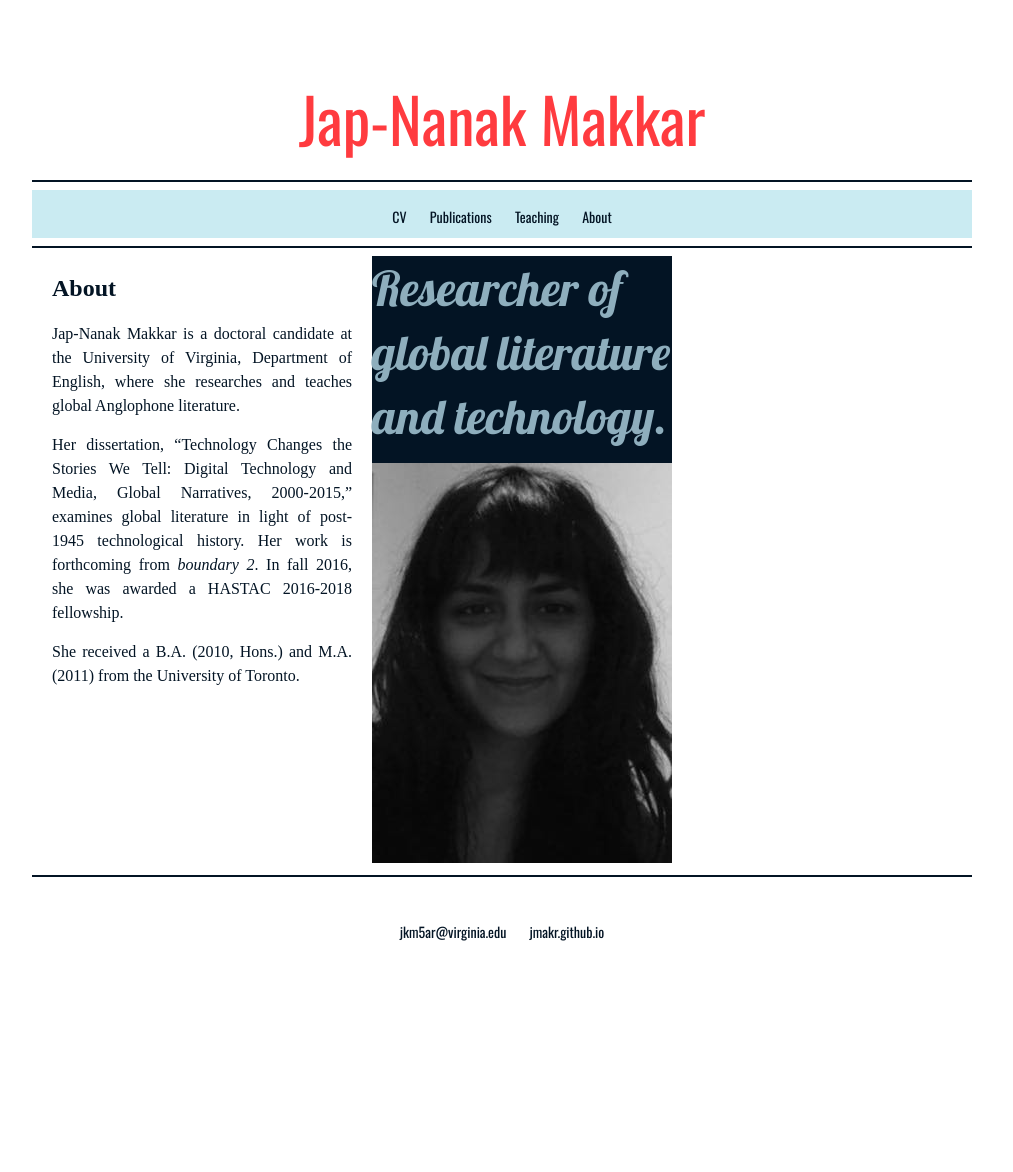
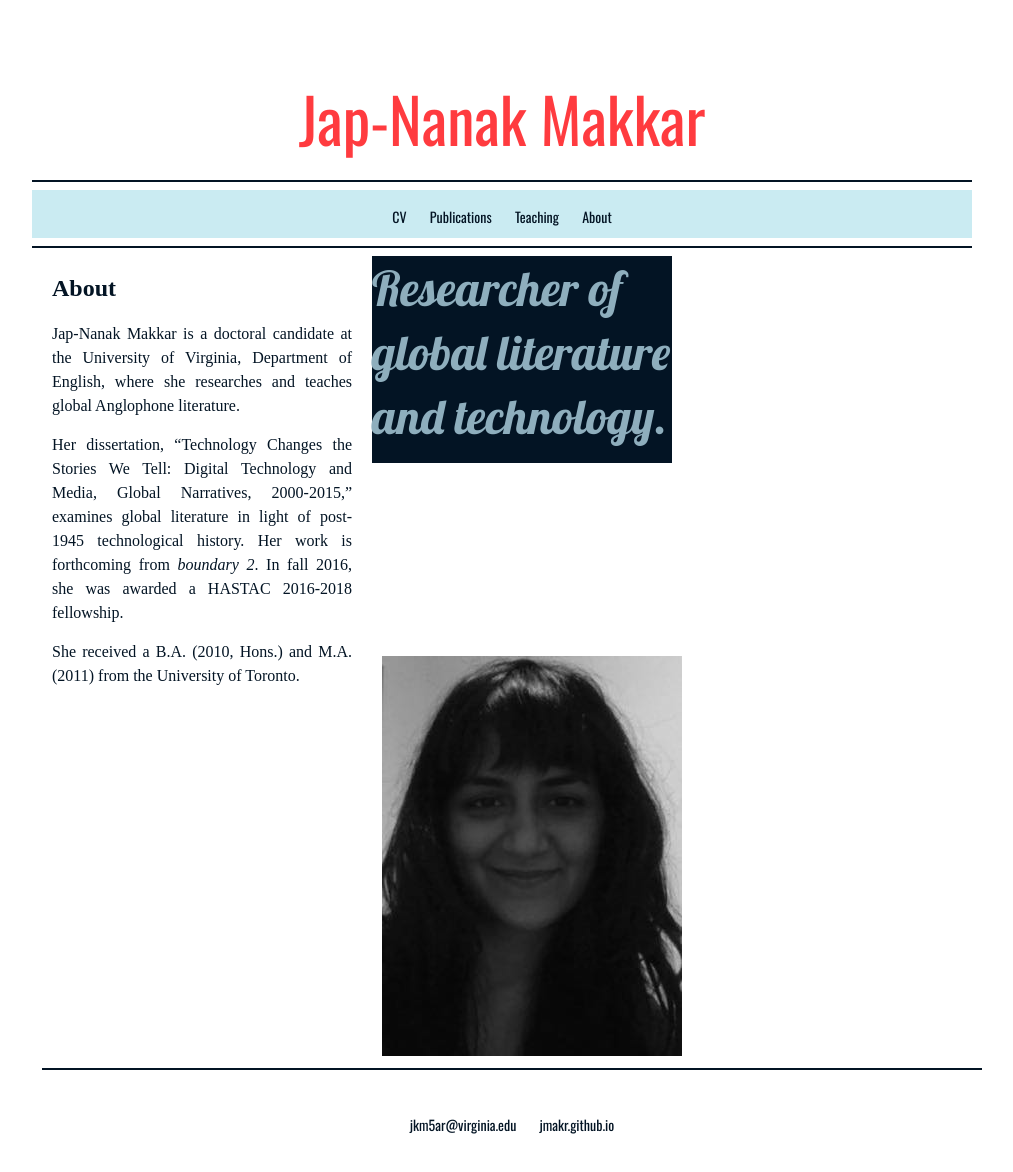
Before and after one commit to jmakr/jmakr.github.io, a Jekyll site: the page built from index.html, in a window 1280 px wide. Shown: the whole page, without its empty margins (138-1151 px from the left). Built offline with Jekyll 4.4.1, drawn with Linux system fonts in a browser that asks for light colours; some web fonts are replaced; before the commit the page ends 979 px from its top, so only the background shows below that.

Commit message:
Update index.html

```diff
--- a/index.html
+++ b/index.html
@@ -20,7 +20,7 @@
   </div>
 
   <div id="blurb" class="article grid_4">
-
+	<div style="height: 400px;">
 	<p3>Researcher of global literature and technology.</p3>
   </div>
 
```
